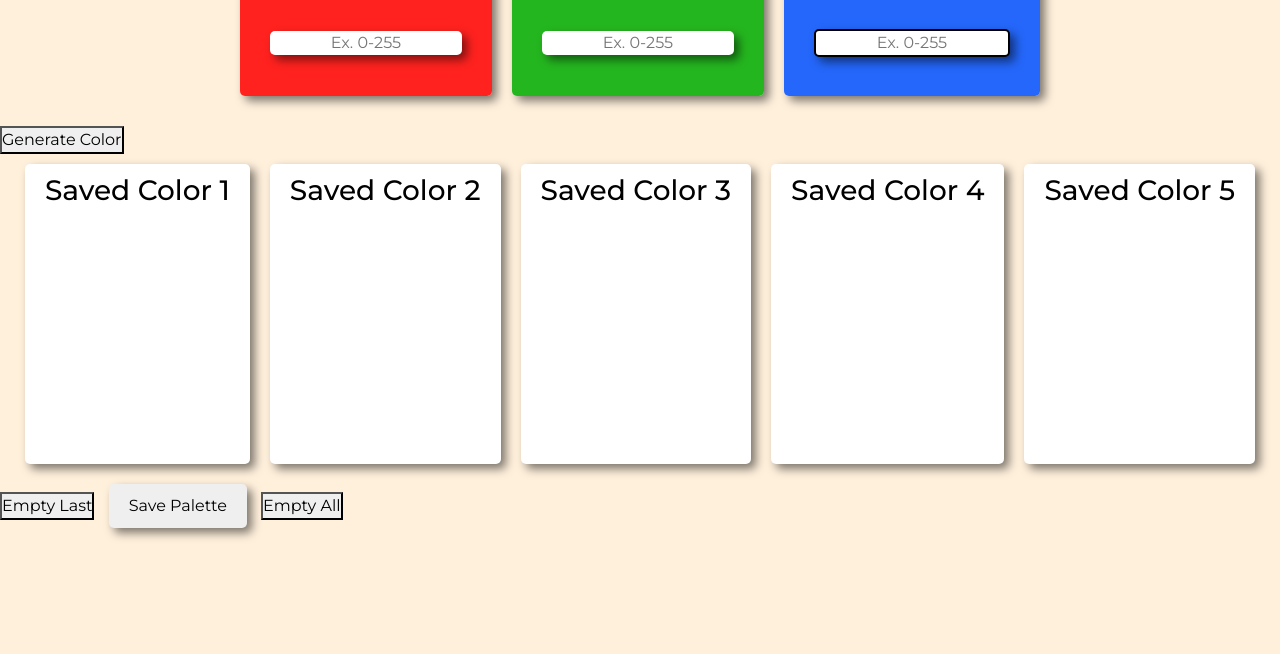
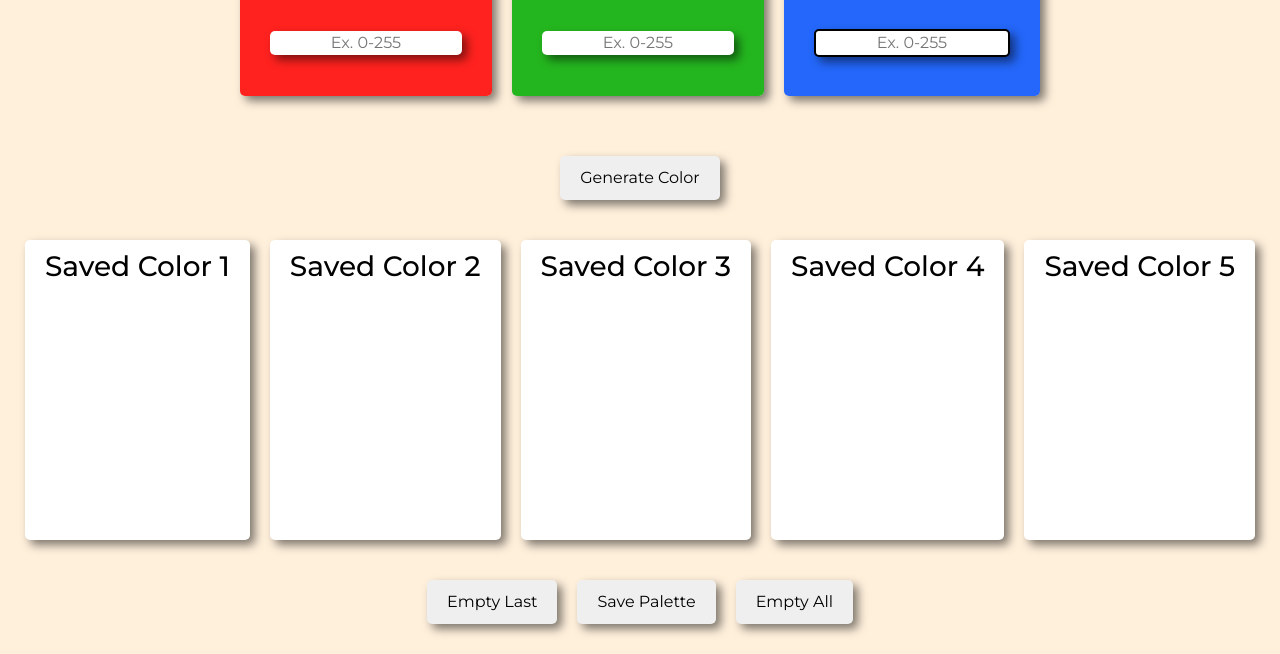
Before and after one commit to jgmaxen/Color-Code-Palette, a plain HTML site: page index.html in a window 1280 px wide. Shown: the part 254-908 px from the top of the page. Before the commit the page ends 800 px from the top, so only its background shows below. Drawn offline with nearby package versions, Linux system fonts and the light colour scheme.

Commit message:
css and js

```diff
--- a/CSS/style.css
+++ b/CSS/style.css
@@ -102,7 +102,13 @@ header {
     border: 2px solid black;
     text-align: center;
 }
-.generate-save-container button {
+.generate-color-container {
+    display: flex;
+        align-items: center;
+        justify-content: center;
+        padding: 20px;
+}
+#generate-color {
     padding: 10px 20px;
     border-radius: 5px;
     border: none;
@@ -130,14 +136,14 @@ header {
 }
 
 /* Empty Save Palette Container */
-.clear-save-palette-container {
+.empty-save-palette-container {
     display: flex;
     align-items: center;
     justify-content: center;
     padding: 20px;
 }
 
-#clear-last, #clear-all {
+#empty-last, #empty-all {
     padding: 10px 20px;
     border-radius: 5px;
     border: none;
--- a/JavaScript/script.js
+++ b/JavaScript/script.js
@@ -6,11 +6,11 @@ const blueColorValue = document.querySelector("#blue-value");
 // This is the Generate Color Button
 const generateColorBtn = document.querySelector("#generate-color");
 // This is the Empty Last Color Button
-const clearLastBtn = document.querySelector("#clear-last");
+const emptyLastBtn = document.querySelector("#empty-last");
 // This is the Save Palette Button
 const savePaletteBtn = document.querySelector("#save-palette");
 // This is the Empty All Colors Button
-const clearAllBtn = document.querySelector("#clear-all");
+const emptyAllBtn = document.querySelector("#empty-all");
 
 // These are the boxes where the saved colors will go
 const savedColorElements = [
```
Also changed, not shown: index.html (+0 -1 lines), panel.html (+5 -0 lines).
